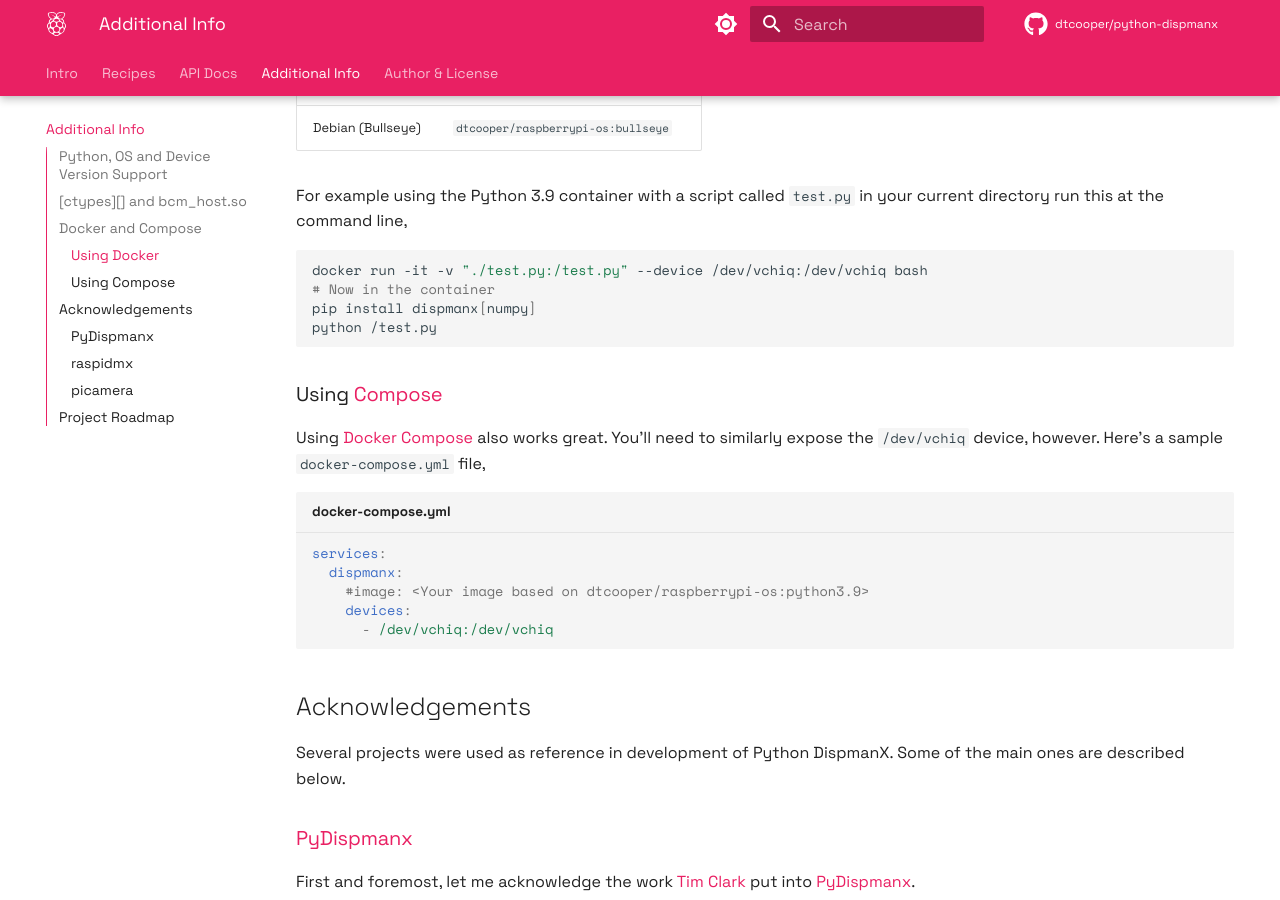
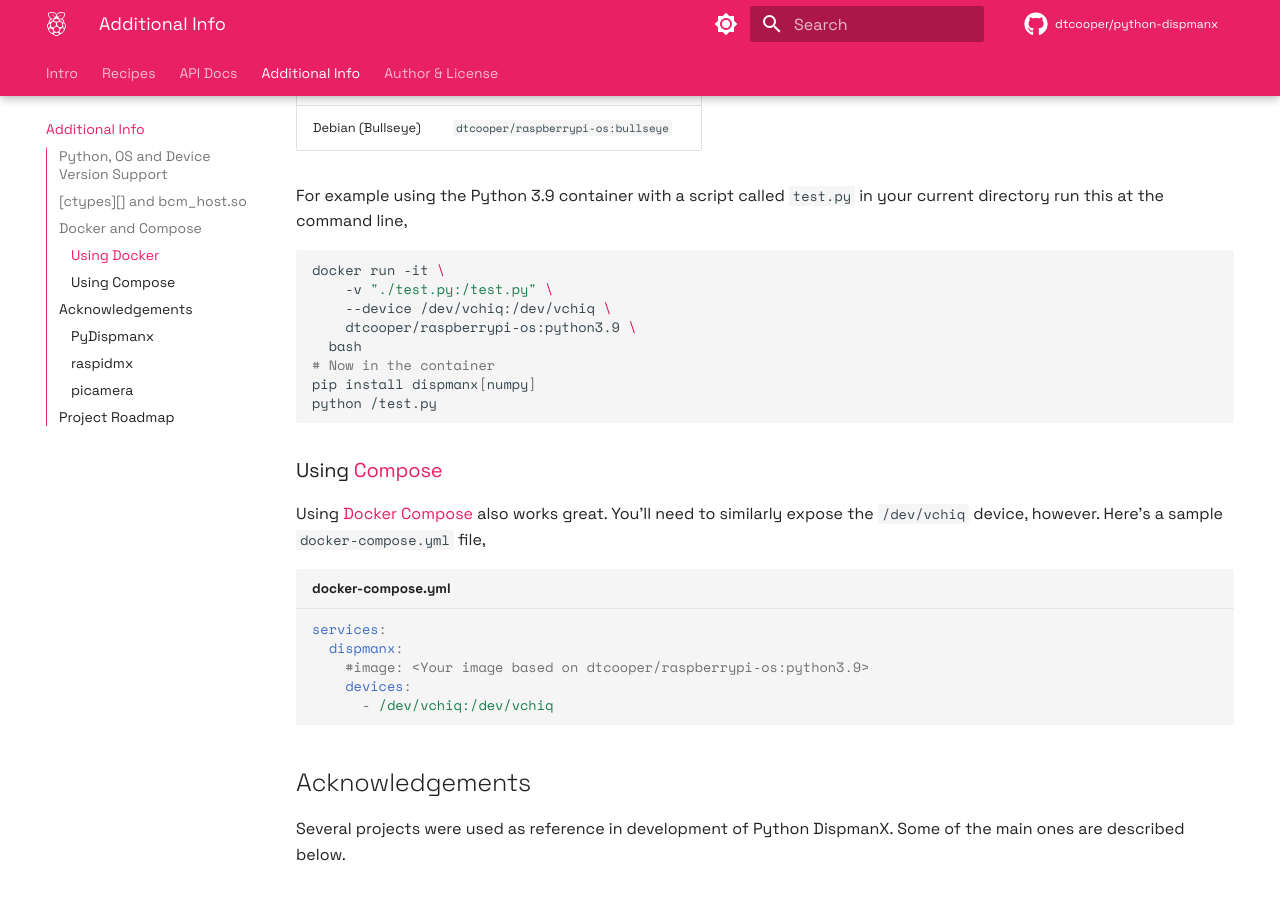
Before and after one commit to dtcooper/python-dispmanx, an MkDocs documentation site: the page built from docs/more-info.md, in a window 1280 px wide and 900 px high, scrolled down 1610 px. Built offline with MkDocs 1.6.1 and Material for MkDocs 9.7.7, drawn with Linux system fonts in a browser that asks for light colours; comment, search, counter and statistics services are not loaded.

````diff
--- a/docs/more-info.md
+++ b/docs/more-info.md
@@ -77,7 +77,11 @@
 your current directory run this at the command line,
 
 ```bash
-docker run -it -v "./test.py:/test.py" --device /dev/vchiq:/dev/vchiq bash
+docker run -it \
+    -v "./test.py:/test.py" \
+    --device /dev/vchiq:/dev/vchiq \
+    dtcooper/raspberrypi-os:python3.9 \
+  bash
 # Now in the container
 pip install dispmanx[numpy]
 python /test.py
````
Also changed, not shown: 1 other file.
